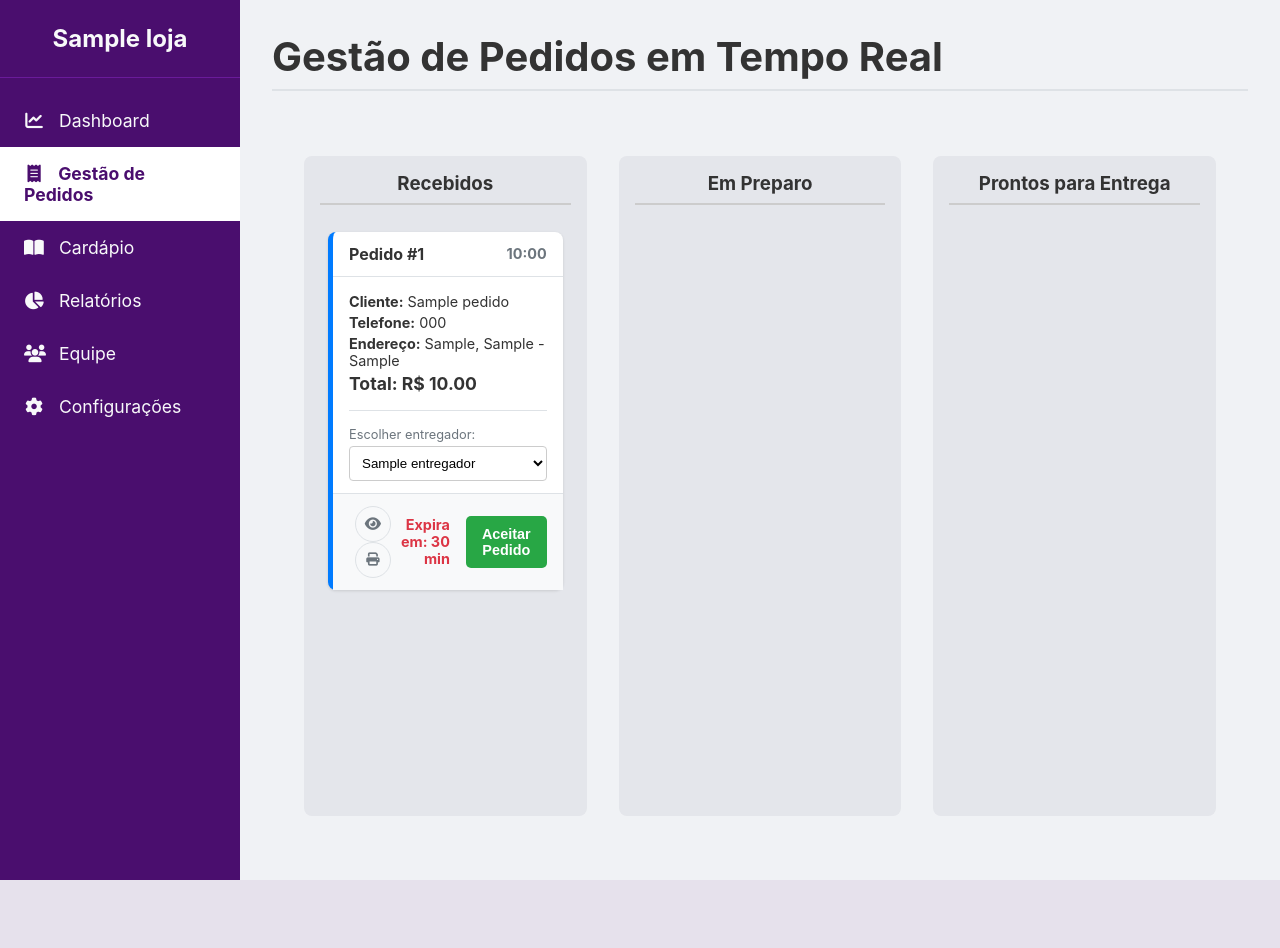
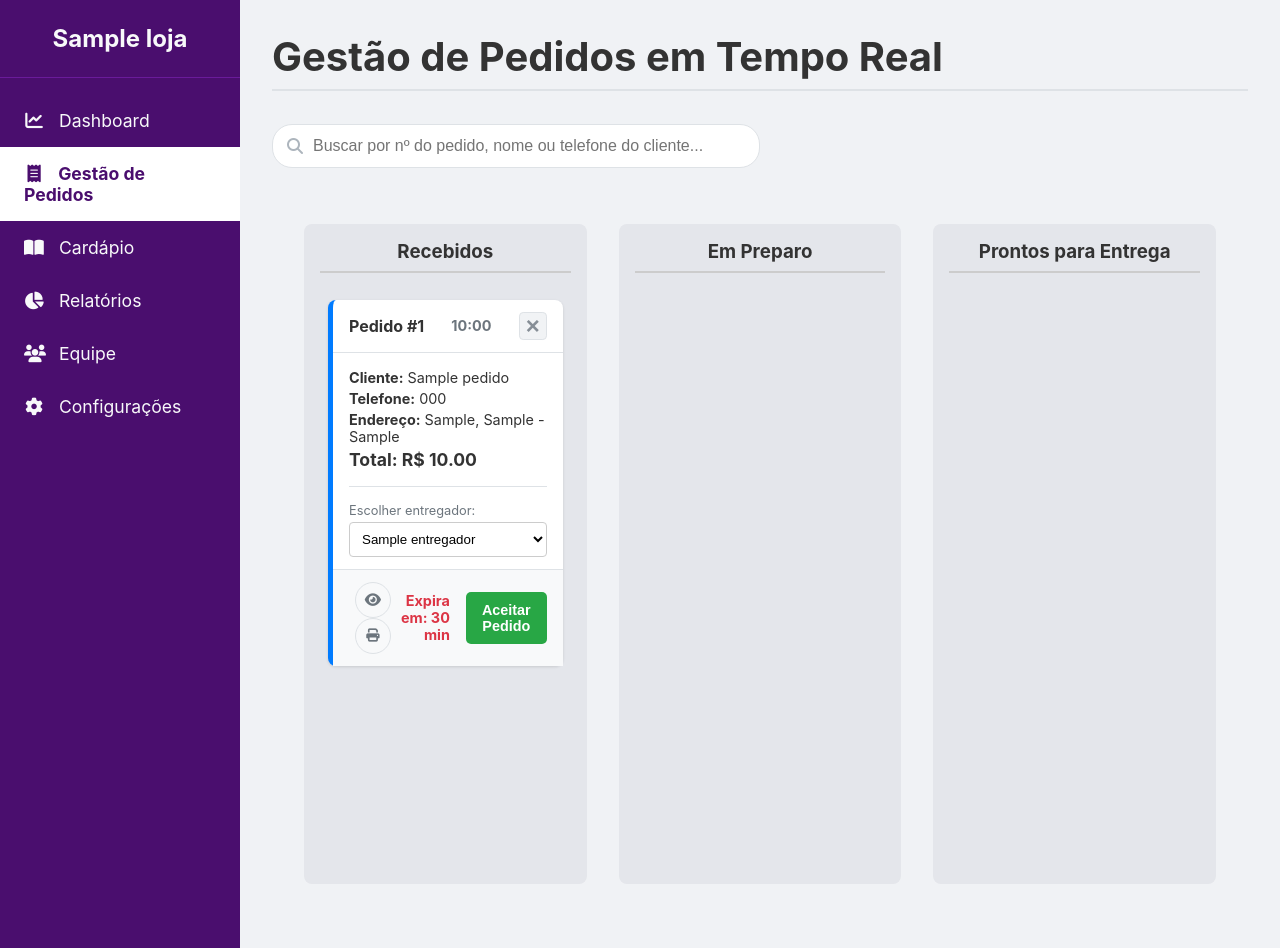
Before and after one commit to jefersontaveira/sistema-pedidos, a Django app: page /admin-loja/1/ in a window 1280 px wide, after a click on "Gestão de Pedidos". Before the commit the page ends 880 px from the top, so only its background shows below. Run offline with Django 4.2, Linux system fonts and the light colour scheme; tables that the repository leaves empty hold one stand-in row (values such as "Sample post"); data that the repository does not hold is empty.

Commit message:
Feature: Adicionado Estilização para botão excluir, contrução de filtro de pesquisa e adição da funcionalidade Cancelar Pedido

```diff
--- a/core/models.py
+++ b/core/models.py
@@ -130,7 +130,7 @@ class ItemPedido(models.Model):
 
 class Pedido(models.Model):
     STATUS_CHOICES = [('recebido', 'Recebido'), ('em_preparo', 'Em Preparo'), ('pronto', 'Pronto'),
-                      ('entregue', 'Entregue')]
+                      ('entregue', 'Entregue'), ('cancelado', 'Cancelado')]
 
     loja = models.ForeignKey(Loja, on_delete=models.CASCADE, related_name='pedidos')
     nome_cliente = models.CharField(max_length=100)
--- a/core/templates/core/admin_geral.html
+++ b/core/templates/core/admin_geral.html
@@ -111,6 +111,12 @@
 
             <section id="view-pedidos" class="view">
                 <h1>Gestão de Pedidos em Tempo Real</h1>
+
+                <div class="busca-container">
+                    <i class="fas fa-search"></i>
+                    <input type="search" id="busca-pedido" placeholder="Buscar por nº do pedido, nome ou telefone do cliente...">
+                </div>
+
                 <div class="painel-container">
                     <div class="coluna-pedidos" id="coluna-recebidos">
                         <h3>Recebidos</h3>
@@ -120,7 +126,7 @@
                                     <div class="card-header-pedido">
                                         <h4>Pedido #{{ pedido.id }}</h4>
                                         <span class="pedido-hora">{{ pedido.data_hora_pedido|time:"H:i" }}</span>
-                                    </div>
+                                        <button class="btn-cancelar-pedido" title="Cancelar Pedido">&times;</button>                                    </div>
                                     <div class="card-body-pedido">
                                         <p class="pedido-info"><strong>Cliente:</strong> {{ pedido.nome_cliente }}</p>
                                         <p class="pedido-info"><strong>Telefone:</strong> {{ pedido.telefone_cliente }}</p>
@@ -168,6 +174,7 @@
                                     <div class="card-header-pedido">
                                         <h4>Pedido #{{ pedido.id }}</h4>
                                         <span class="pedido-hora">{{ pedido.data_hora_pedido|time:"H:i" }}</span>
+                                        <button class="btn-cancelar-pedido" title="Cancelar Pedido">&times;</button>
                                     </div>
                                     <div class="card-body-pedido">
                                         <p class="pedido-info"><strong>Cliente:</strong> {{ pedido.nome_cliente }}</p>
@@ -216,6 +223,7 @@
                                     <div class="card-header-pedido">
                                         <h4>Pedido #{{ pedido.id }}</h4>
                                         <span class="pedido-hora">{{ pedido.data_hora_pedido|time:"H:i" }}</span>
+                                        <button class="btn-cancelar-pedido" title="Cancelar Pedido">&times;</button>
                                     </div>
                                     <div class="card-body-pedido">
                                         <p class="pedido-info"><strong>Cliente:</strong> {{ pedido.nome_cliente }}</p>
--- a/core/views.py
+++ b/core/views.py
@@ -122,7 +122,7 @@ def admin_geral(request, loja_id):
     loja = get_object_or_404(Loja, id=loja_id)
 
     # Filtra os pedidos que NÃO estão como 'Entregue' para exibir no painel
-    pedidos_ativos = Pedido.objects.filter(loja=loja).exclude(status='entregue').order_by('data_hora_pedido')
+    pedidos_ativos = Pedido.objects.filter(loja=loja).exclude(status__in=['entregue', 'cancelado']).order_by('data_hora_pedido')
 
     # Busca os entregadores no banco de dados
     entregadores_da_loja = Entregador.objects.filter(loja=loja)
@@ -383,7 +383,7 @@ def atualizar_status_pedido(request):
             novo_status = data.get('novo_status')
 
             # Valida se os status permitidos estão sendo enviados
-            status_validos = ['recebido', 'em_preparo', 'pronto', 'entregue']
+            status_validos = ['recebido', 'em_preparo', 'pronto', 'entregue', 'cancelado']
             if novo_status not in status_validos:
                 return JsonResponse({'success': False, 'error': 'Status inválido'})
 
--- a/static/css/admin_panel.css
+++ b/static/css/admin_panel.css
@@ -750,3 +750,93 @@ input:checked + .slider:before {
     font-weight: bold;
     color: #dc3545; /* Vermelho para dar senso de urgência */
 }
+
+.popup-fechar-x {
+    position: absolute;
+    top: 1rem;
+    right: 1rem;
+
+    /* Criação do botão redondo */
+    width: 40px;
+    height: 40px;
+    border-radius: 50%;
+
+    /* Estilo do 'X' */
+    font-size: 2rem;
+    color: #6c757d; /* Cinza mais escuro */
+    line-height: 40px; /* Alinha o 'X' verticalmente */
+    text-align: center;
+
+    /* Funcionalidade */
+    background-color: transparent;
+    border: none;
+    cursor: pointer;
+
+    /* Efeito suave de transição */
+    transition: background-color 0.2s ease-in-out, color 0.2s ease-in-out;
+}
+
+.popup-fechar-x:hover {
+    background-color: #f1f3f5; /* Fundo cinza bem claro ao passar o mouse */
+    color: #343a40; /* 'X' fica mais escuro */
+}
+
+/* --- Estilos para o Campo de Busca de Pedidos --- */
+.busca-container {
+    position: relative;
+    margin-bottom: 1.5rem;
+}
+
+.busca-container .fa-search {
+    position: absolute;
+    left: 15px;
+    top: 50%;
+    transform: translateY(-50%);
+    color: #adb5bd;
+}
+
+#busca-pedido {
+    width: 50%;
+    padding: 0.75rem 1rem 0.75rem 40px; /* Espaçamento à esquerda para o ícone */
+    font-size: 1rem;
+    border: 1px solid var(--cor-borda);
+    border-radius: 20px; /* Bordas arredondadas */
+    box-sizing: border-box;
+}
+
+#busca-pedido:focus {
+    outline: none;
+    border-color: var(--cor-primaria);
+    box-shadow: 0 0 0 2px rgba(74, 14, 110, 0.2);
+}
+
+/* --- Estilos para o Botão de Cancelar Pedido --- */
+.btn-cancelar-pedido {
+    background-color: #f1f3f5;
+    color: #868e96;
+    border: 1px solid #dee2e6;
+    width: 28px;
+    height: 28px;
+    border-radius: 15%; /* Deixa o botão redondo */
+    font-size: 1.5rem;
+    font-weight: bold;
+    line-height: 26px; /* Alinha o 'X' verticalmente */
+    text-align: center;
+    padding: 0;
+    cursor: pointer;
+    transition: all 0.2s ease;
+}
+
+.btn-cancelar-pedido:hover {
+    background-color: #dc3545; /* Fica vermelho ao passar o mouse */
+    color: white;
+    border-color: #dc3545;
+}
+
+/* Pequeno ajuste no span da hora que movemos */
+.card-header-pedido h4 .pedido-hora {
+    font-size: 0.9rem;
+    font-weight: normal;
+    color: #6c757d;
+    margin-left: 0.5rem;
+}
--- a/static/js/admin_panel.js
+++ b/static/js/admin_panel.js
@@ -180,6 +180,9 @@ document.addEventListener('DOMContentLoaded', function() {
         // Procura por um botão de finalizar
         const finalizarButton = event.target.closest('.btn-finalizar');
 
+        // Procura o botão de X para cancelar o pedido
+        const cancelarButton = event.target.closest('.btn-cancelar-pedido');
+
         // Agora, verificamos qual botão foi de fato clicado
 
         if (editButton) {
@@ -233,6 +236,17 @@ document.addEventListener('DOMContentLoaded', function() {
             if (confirm('Você tem certeza que deseja finalizar este pedido? Ele será removido do painel.')) {
                 // Chama a função para mudar o status para 'entregue'
                 atualizarStatusPedido(pedidoId, 'entregue', card);
+            }
+        }
+
+        if (cancelarButton) {
+            const card = cancelarButton.closest('.card-pedido');
+            const pedidoId = card.dataset.pedidoId;
+
+            // Mostra a mensagem de confirmação que você pediu
+            if (confirm('Você realmente deseja cancelar o pedido?')) {
+                // Chama a nossa função já existente com o novo status 'cancelado'
+                atualizarStatusPedido(pedidoId, 'cancelado', card);
             }
         }
     });
@@ -538,7 +552,7 @@ document.addEventListener('DOMContentLoaded', function() {
                 console.log(data.message);
 
                 // Se o pedido foi entregue, removemos o card e encerramos.
-                if (novoStatus === 'entregue') {
+                if (novoStatus === 'entregue' || novoStatus === 'cancelado') {
                     cardElemento.remove();
                     return;
                 }
@@ -697,4 +711,36 @@ document.addEventListener('DOMContentLoaded', function() {
         }
     }
 
+    // =================================================================
+    // == LÓGICA DO FILTRO DE BUSCA DE PEDIDOS ==
+    // =================================================================
+
+    const campoBusca = document.getElementById('busca-pedido');
+
+    if (campoBusca) {
+        // O evento 'input' é disparado toda vez que o texto no campo muda
+        campoBusca.addEventListener('input', function() {
+            // Pega o texto digitado e converte para minúsculas para uma busca sem distinção
+            const termoBusca = this.value.toLowerCase().trim();
+
+            // Seleciona todos os cards de pedido que estão na tela
+            const todosCards = document.querySelectorAll('.card-pedido');
+
+            // Passa por cada card para decidir se ele deve ser mostrado ou escondido
+            todosCards.forEach(card => {
+                // Coleta todo o texto de dentro do card que pode ser pesquisado
+                const textoDoCard = card.textContent.toLowerCase();
+
+                // Verifica se o texto do card inclui o termo digitado
+                if (textoDoCard.includes(termoBusca)) {
+                    // Se incluir, garante que o card esteja visível
+                    card.style.display = 'flex'; // Usamos flex pois o card é um flex container
+                } else {
+                    // Se não incluir, esconde o card
+                    card.style.display = 'none';
+                }
+            });
+        });
+    }
+
 }); // Fim do 'DOMContentLoaded'
```
Also changed, not shown: core/migrations/0002_alter_pedido_status.py (added).
